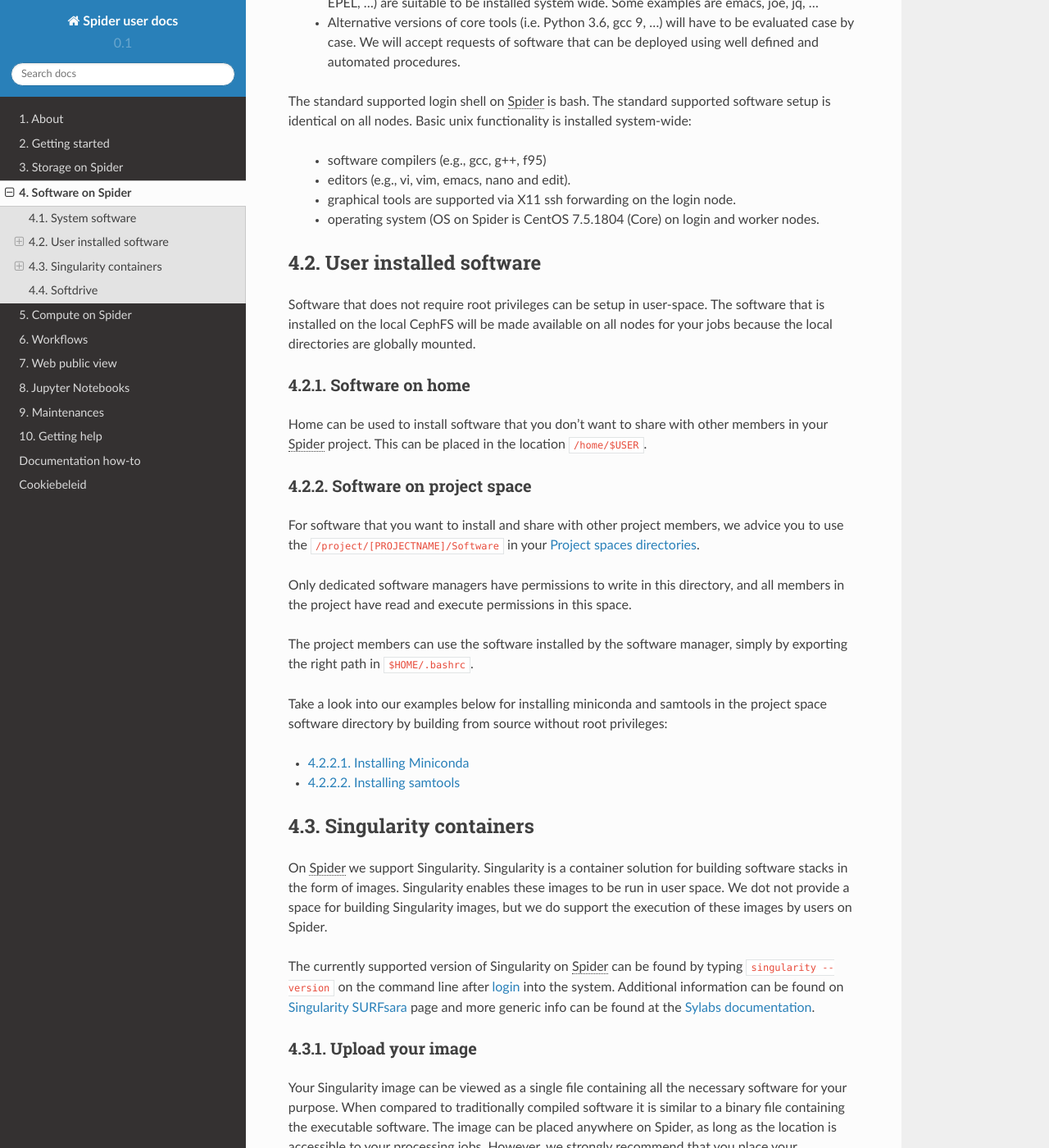
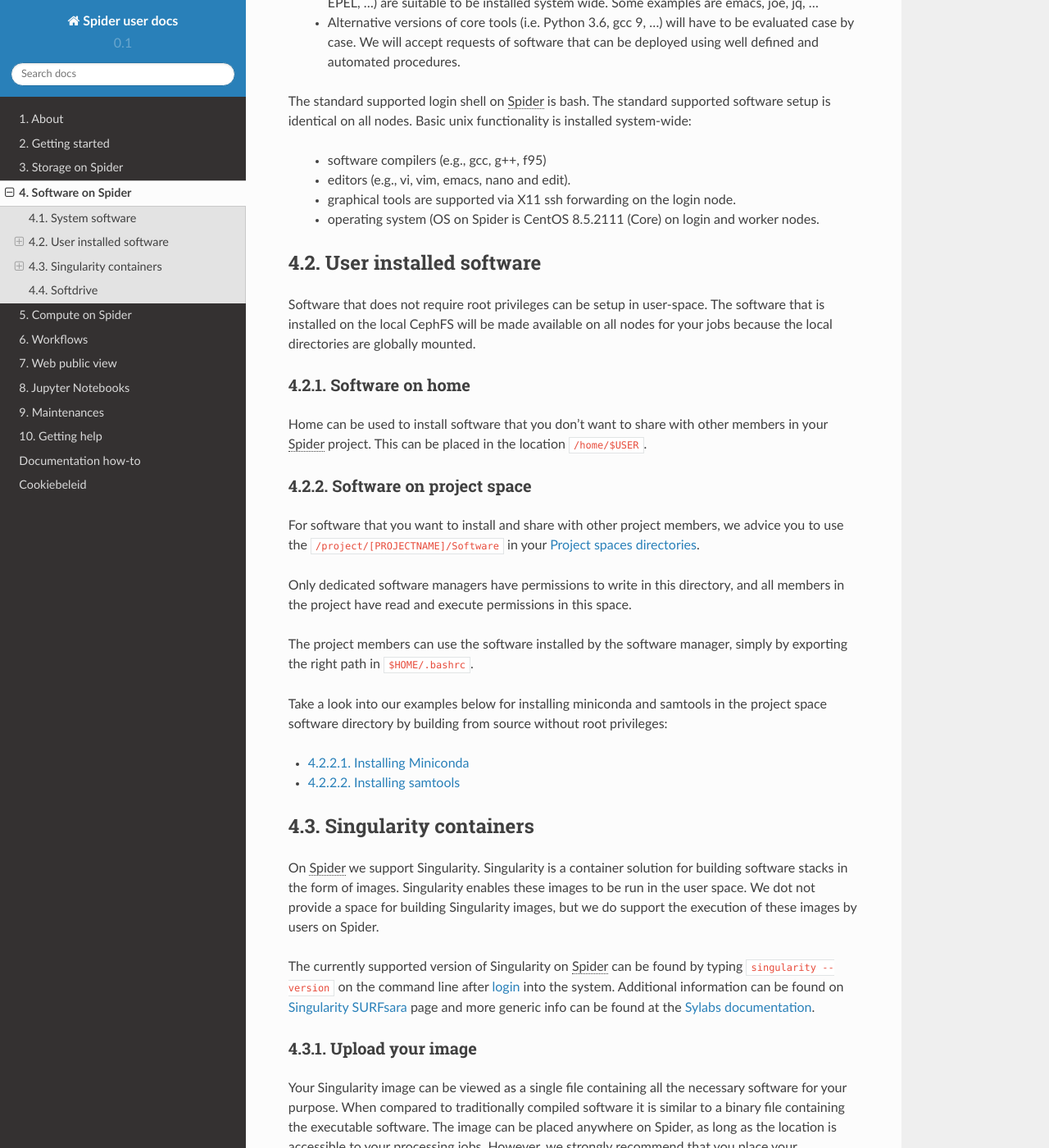
Before and after one commit to sara-nl/spiderdocs, a Sphinx documentation site: the page built from source/Pages/software_on_spider.rst, in a window 1280 px wide and 1400 px high, scrolled down 613 px. Shown: the whole window at 82% size. Built offline with Sphinx 7.4.7 and the Read the Docs theme 2.0.0, drawn with Linux system fonts in a browser that asks for light colours.

Commit message:
Fix centos version and grammar

```diff
--- a/source/Pages/software_on_spider.rst
+++ b/source/Pages/software_on_spider.rst
@@ -32,7 +32,7 @@
         * software compilers (e.g., gcc, g++, f95)
         * editors (e.g., vi, vim, emacs, nano and edit).
         * graphical tools are supported via X11 ssh forwarding on the login node.
-        * operating system (OS on Spider is CentOS 7.5.1804 (Core) on login and worker nodes.
+        * operating system (OS on Spider is CentOS 8.5.2111 (Core) on login and worker nodes.
 
 
 .. _user-installed-sw:
@@ -87,7 +87,7 @@
 On :abbr:`Spider (Symbiotic Platform(s) for Interoperable Data
 Extraction and Redistribution)` we support Singularity. Singularity is a container solution
 for building software stacks in the form of images. Singularity enables these
-images to be run in user space. We dot not provide a space for building
+images to be run in the user space. We dot not provide a space for building
 Singularity images, but we do support the execution of these images by users
 on Spider.
 
```
